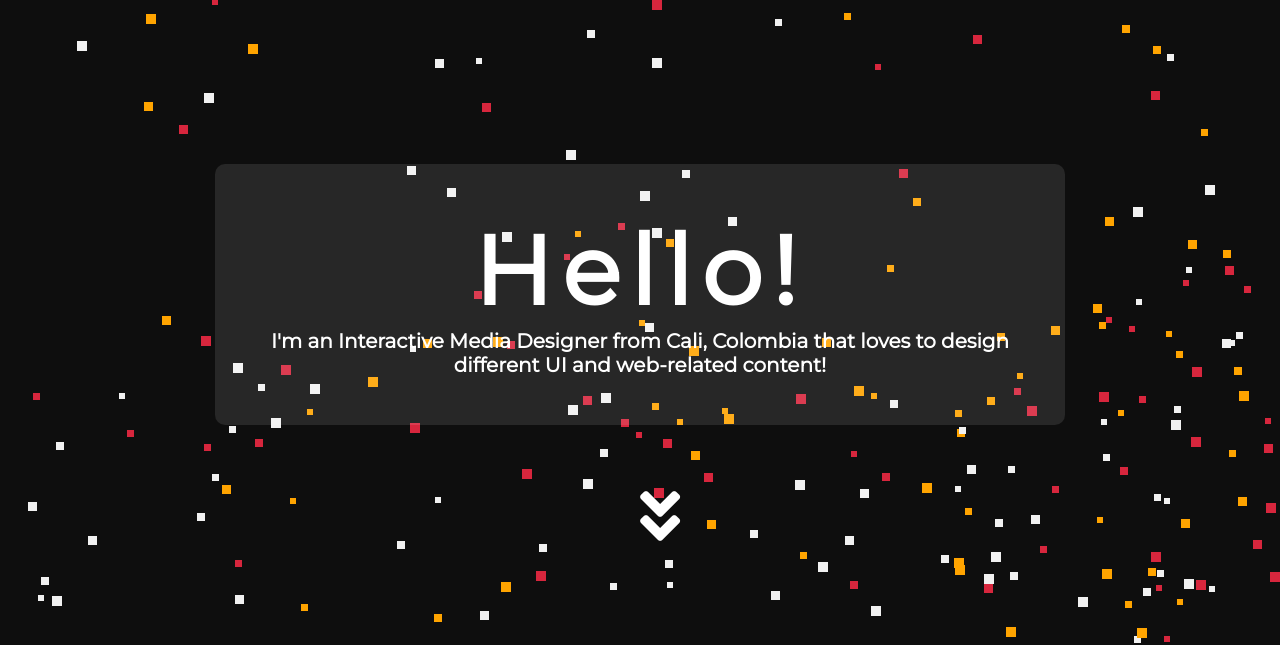
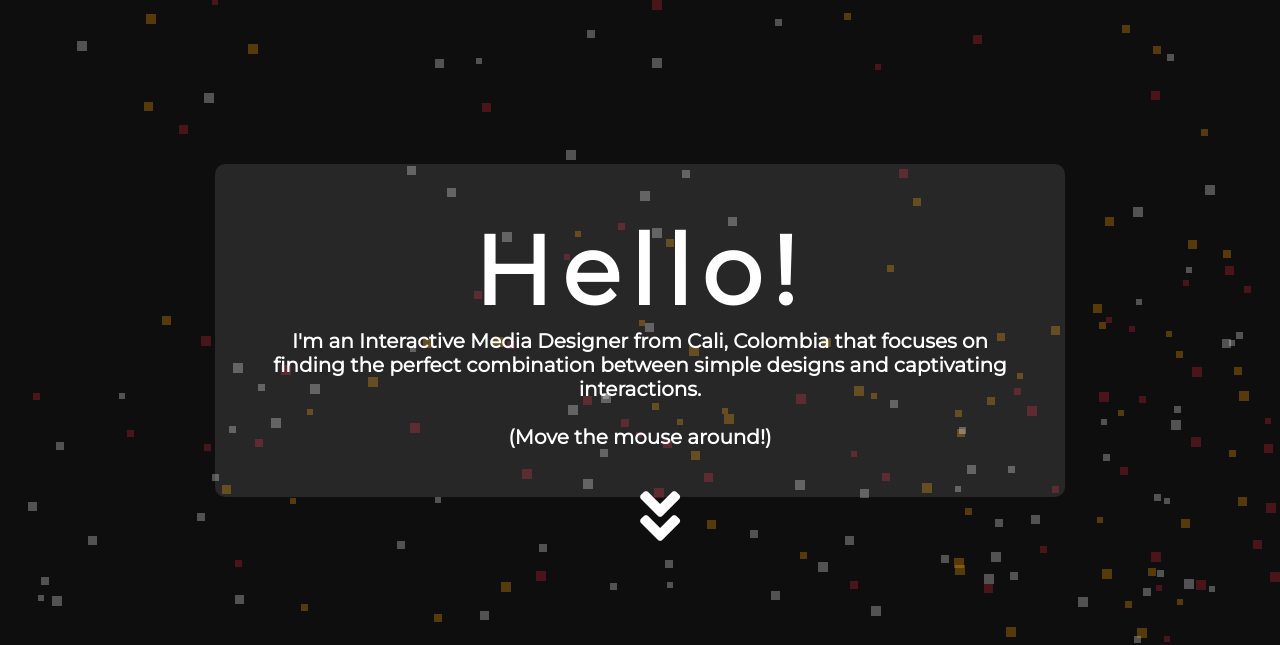
Before and after one commit to juanjosec5/portafolio, a website: page index.html in a window 1280 px wide. Shown: the part 156-801 px from the top of the page. Drawn offline with nearby package versions, Linux system fonts and the light colour scheme.

Commit message:
transparency and dynamic text

```diff
--- a/css/main.scss
+++ b/css/main.scss
@@ -562,7 +562,6 @@ body{
       box-sizing: border-box;
       padding: 0;
       // background: white;
-      box-shadow: 3px 3px 5px #ddd;
     }
 
     .cta{
@@ -579,7 +578,7 @@ body{
 
       .message{
         top: 100px;
-        background: rgba(255,255,255,.1);
+        background: rgba(0,0,0,.9);
         border-radius: 10px;
         box-sizing: border-box;
         padding: 50px;
--- a/index.html
+++ b/index.html
@@ -80,8 +80,11 @@
         <div class="cta">
             <div class="message">
                 <h1>Hello!</h1>
-                <h4>I'm an Interactive Media Designer from Cali, Colombia that loves to design different UI and
-                    web-related content! <br /></h4>
+                <h4>I'm an Interactive Media Designer from Cali, Colombia that focuses on finding the perfect
+                    combination between simple designs and captivating interactions.<br />
+                    <br />
+                    <span id="textico"> </span>
+                </h4>
             </div>
         </div>
         <div class="arrow">
@@ -267,6 +270,7 @@
         });
     </script>
 
+    <script src="./js/textico.js"></script>
     <script src="./js/animated.js"></script>
     <script src="./js/canvas.js"></script>
     <script src="./js/header.js"></script>
--- a/js/canvas.js
+++ b/js/canvas.js
@@ -33,9 +33,9 @@ const maxSize = 50;
 const minSize = 10;
 
 let colorArray = [
-    '#D7263D',
-    '#f1f1f1',
-    '#FFA400',
+    'rgba(215, 38, 61, 0.3',
+    'rgba(241, 241, 241, 0.3)',
+    'rgba(255, 164, 0, 0.3)',
 ]
 
 
--- /dev/null
+++ b/js/textico.js
@@ -0,0 +1,14 @@
+
+window.onload = textico;
+
+
+window.addEventListener('resize', textico);
+
+
+function textico() {
+    if (window.innerWidth >= 1080) {
+        let textico = document.querySelector('#textico').innerHTML = '(Move the mouse around!)'
+    } else {
+        let textico = document.querySelector('#textico').innerHTML = '(Tap the screen!)'
+    }
+}
```
Also changed, not shown: css/main.css.
